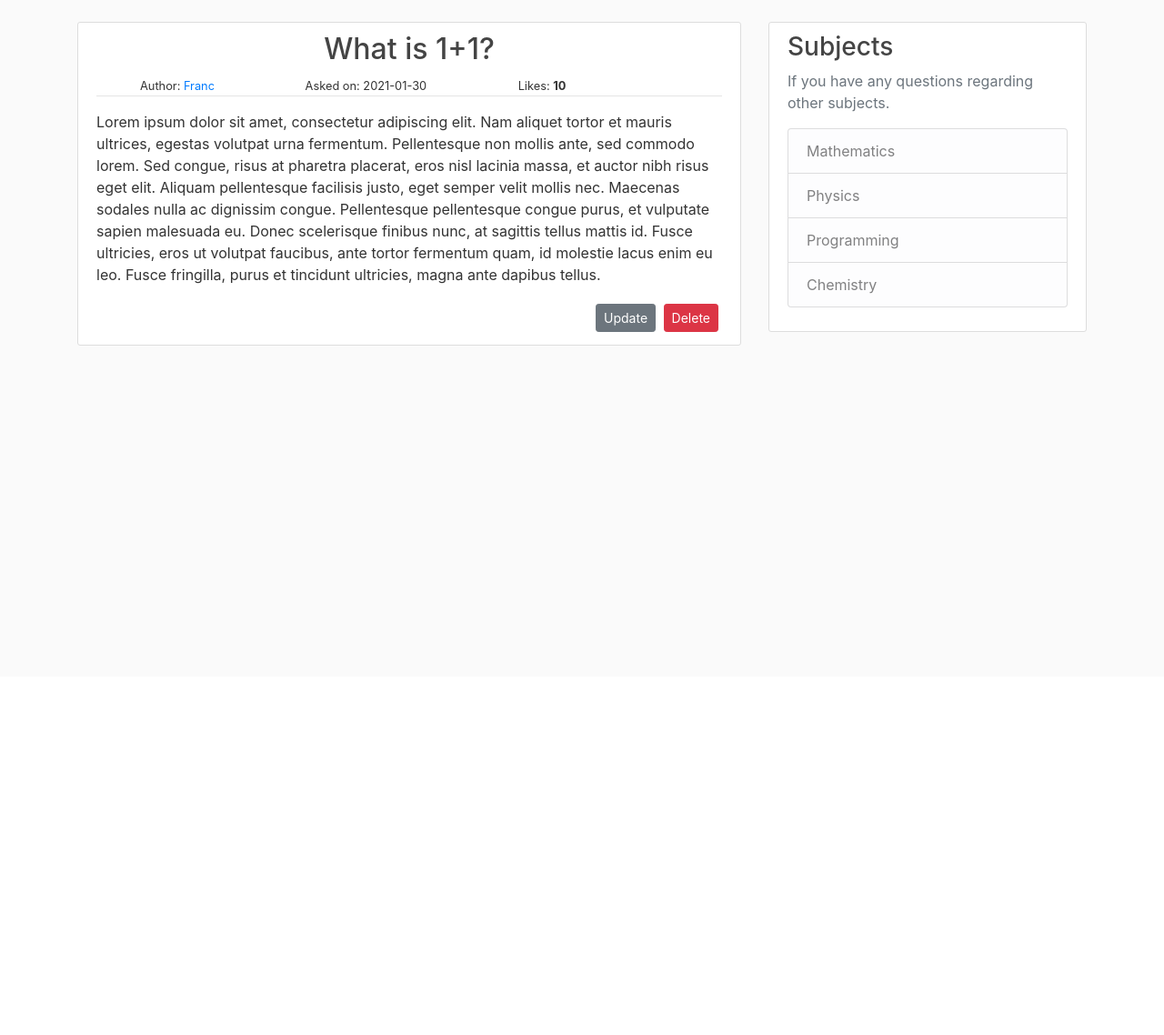
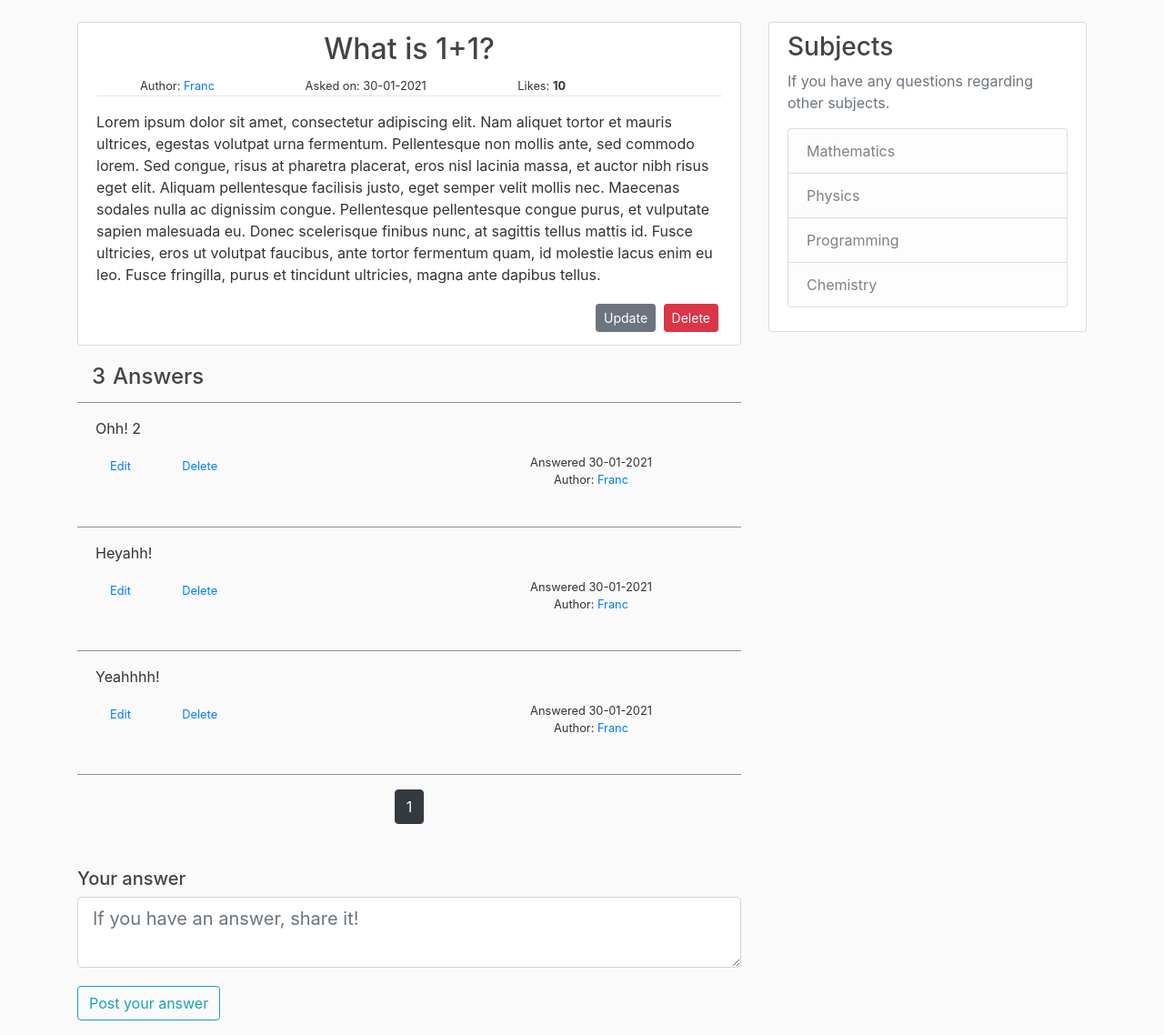
Before and after one commit to UrbanPecoler/vprasalko, a Flask app: page /question/1 in a window 1280 px wide. Shown: the part 56-1194 px from the top of the page at 91% size. Before the commit the page ends 436 px from the top, so only its background shows below. Run offline with Flask 2, Linux system fonts and the light colour scheme; a user stored in the database is signed in; data comes from the database, SQL or seed files in the repository; both versions use the stored data as it was after the commit.

Commit message:
Dodal možnost odgovarjanja na vprašanja

```diff
--- a/application/forms.py
+++ b/application/forms.py
@@ -53,3 +53,7 @@ class QuestionForm(FlaskForm):
                                              message="Question can be a maximum of 50 characters long")], description="test")
     content = StringField("Body", validators=[InputRequired()], widget=TextArea())
     submit = SubmitField("Ask your question")
+
+class AnswerForm(FlaskForm):
+    answer =  StringField("Your answer", validators=[InputRequired()], widget=TextArea())
+    submit = SubmitField("Post your answer")
--- a/application/routes.py
+++ b/application/routes.py
@@ -1,14 +1,15 @@
 from flask import render_template, url_for, flash, redirect, request, abort
 from application import app, db, bcrypt
-from application.forms import RegistrationForm, LoginForm, UpdateProfileForm, QuestionForm
-from application.models import User, Question
+from application.forms import RegistrationForm, LoginForm, UpdateProfileForm, QuestionForm, AnswerForm
+from application.models import User, Question, Answer
 from flask_login import login_user, current_user, logout_user, login_required
 
 
 @app.route("/")
 @app.route("/home")
 def home():
-    questions = Question.query.all()
+    page = request.args.get("page", default=1, type=int)
+    questions = Question.query.order_by(Question.date_posted.desc()).paginate(page=page, per_page=5)
     return render_template("home.html", questions=questions)
 
 @app.route("/login", methods=['GET', 'POST'])
@@ -21,7 +22,7 @@ def login():
             next_page = request.args.get('next')
             return redirect(next_page) if next_page else redirect(url_for('home'))
         else:
-            flash('Something went wrong. Please try again.', 'danger')
+            flash('Username or password are incorrect.', 'danger')
     return render_template("login.html", title="Login", form=form)
 
 @app.route("/register", methods=['GET', 'POST'])
@@ -44,8 +45,9 @@ def logout():
 @app.route("/profile")
 @login_required
 def profile():
-    questions = Question.query.filter_by(author=current_user)
-    return render_template('profile.html', title='Profile', questions=questions)
+    user = User.query.filter_by(username=current_user).first_or_404()
+    questions = Question.query.filter_by(author=user)
+    return render_template('profile.html', title='Profile', questions=questions, user=user)
 
 @app.route("/edit_profile", methods=['GET', 'POST'])
 @login_required
@@ -79,10 +81,22 @@ def new_question():
     return render_template('create_question.html', title='New Question',
                            form=form, legend='New Question')
 
-@app.route("/question/<int:question_id>")
+@app.route("/question/<int:question_id>", methods=['GET', 'POST'])
 def question_post(question_id):
     question = Question.query.get_or_404(question_id)
-    return render_template('question.html', title="Question", question=question)
+    page = request.args.get("page", default=1, type=int)
+    answers = Answer.query.filter_by(question_id=question.id).order_by(Answer.date_posted.desc()).paginate(page=page, per_page=3)
+    question.views += 1
+    db.session.commit()
+    form = AnswerForm()
+    if form.validate_on_submit():
+        answer = Answer(answer=form.answer.data, question_id=question.id, author=current_user)
+        db.session.add(answer)
+        question.num_answers += 1
+        db.session.commit()
+        flash('You have answered a question!', 'success')
+        return redirect(request.url)
+    return render_template('question.html', title="Question", question=question, form=form, answers=answers)
 
 @app.route("/question/<int:question_id>/update", methods=['GET', 'POST'])
 @login_required
@@ -96,7 +110,7 @@ def update_question(question_id):
         question.content = form.content.data
         db.session.commit()
         flash('Your question has been updated!', 'success')
-        return redirect(url_for('question', question_id=question_id))
+        return redirect(url_for('new_question', question_id=question_id))
     elif request.method == 'GET':
         form.title.data = question.title
         form.content.data = question.content
@@ -113,3 +127,39 @@ def delete_question(question_id):
     db.session.commit()
     flash('Your question has been deleted!', 'success')
     return redirect(url_for('home'))
+
+@app.route("/question/<int:question_id>/edit_comment/<int:answer_id>", methods=["GET", "POST"])
+@login_required
+def edit_answer(question_id, answer_id):
+    question = Question.query.get_or_404(question_id)
+    answer = Answer.query.get_or_404(answer_id)
+    if answer.author != current_user:
+        abort(403)
+    form = AnswerForm()
+    if form.validate_on_submit():
+        answer.answer = form.answer.data
+        db.session.commit()
+        flash('Your answer has been updated!', 'success')
+        return redirect(url_for('question_post', question_id=question_id))
+    elif request.method == 'GET':
+        form.answer.data = answer.answer
+    return render_template("edit_answer.html", title="Edit answer", form=form, question=question)
+
+@app.route("/question/<int:question_id>/delete/<int:answer_id>", methods=['POST'])
+@login_required
+def delete_answer(question_id, answer_id):
+    question = Question.query.get_or_404(question_id)
+    answer = Answer.query.get_or_404(answer_id)
+    if answer.author != current_user:
+        abort(403)
+    db.session.delete(answer)
+    db.session.commit()
+    flash('Your answer has been deleted!', 'success')
+    return redirect(url_for('question_post', question_id=question_id))
+
+@app.route("/user/<string:username>")
+def user_profile(username):
+    page = request.args.get('page', 1, type=int)
+    user = User.query.filter_by(username=username).first_or_404()
+    questions = Question.query.filter_by(author=user).order_by(Question.date_posted.desc()).paginate(page=page, per_page=3)
+    return render_template('profile.html', questions=questions, user=user)
--- a/application/static/style.css
+++ b/application/static/style.css
@@ -98,7 +98,7 @@ h1, h2, h3, h4, h5, h6 {
 
 /* Dropdown menu */
 .dropdown-menu {
-  background-color: #4b555c;;
+  background-color: #4b555c;
 }
 
 .copy {
@@ -158,3 +158,29 @@ h1, h2, h3, h4, h5, h6 {
   font-size: xx-large;
   text-align: center;
 }
+
+/* Page buttons */
+.page-align {
+  text-align: center;
+}
+
+
+/* Answer */
+.answer-title{
+  margin-left: 100px;
+}
+
+.answer {
+  padding-left: 20px;
+  padding-right: 20px;
+  padding-bottom: 20px;
+}
+
+.answer-author {
+  text-align: center;
+}
+
+.answer-line {
+  background-color: rgb(161, 161, 161);
+  margin-top: 5px;
+}
--- a/application/templates/layout.html
+++ b/application/templates/layout.html
@@ -37,10 +37,10 @@
                             <a class="nav-item nav-link ask" href="{{ url_for('new_question') }}">Ask a Question</a>
                             <div class="dropdown">
                                 <a href="#" class="dropdown-toggle nav-item nav-link" data-toggle="dropdown">Account <b class="caret"></b></a>
-                                <ul class="dropdown-menu">
+                                <ul class="dropdown-menu dropdown-menu-right">
                                     <li class="copy">Account</li>
                                     <hr class="dropdown-line">
-                                    <li><a class=" nav-item nav-link" href="{{ url_for('profile') }}">Profile</a></li>
+                                    <li><a class=" nav-item nav-link" href="{{ url_for('user_profile',  username=current_user.username) }}">Profile</a></li>
                                     <li><a class=" nav-item nav-link" href="{{ url_for('edit_profile') }}">Edit Profile</a></li>
                                     <li><a class=" nav-item nav-link" href="{{ url_for('logout') }}">Log Out</a></li>
                                 </ul>
--- a/application/templates/question.html
+++ b/application/templates/question.html
@@ -6,7 +6,7 @@
                 <div class="article-metadata">
                     <h1 class="question-title">{{ question.title }}</h1>
                         <small class="ml-5 mr-5">Author: <a class="mr-auto" href="#">{{ question.author.username }}</a> </small>
-                        <small class="mr-5 ml-5">Asked on: {{ question.date_posted.strftime('%Y-%m-%d') }}</small>
+                        <small class="mr-5 ml-5">Asked on: {{ question.date_posted.strftime('%d-%m-%Y') }}</small>
                         <small class="ml-5">Likes: <b>10</b></small>
                     <hr class="title-line">
                 </div>
@@ -19,7 +19,7 @@
                 {% endif %}
             </div>
         </article>
-        <!-- Modal -->
+        <!-- Delete question -->
         <div class="modal fade" id="deleteModal" tabindex="-1" role="dialog" aria-labelledby="deleteModalLabel" aria-hidden="true">
             <div class="modal-dialog" role="document">
                 <div class="modal-content">
@@ -38,6 +38,91 @@
                 </div>
             </div>
         </div>
+
+        <!-- All the answers -->
+        <div class="Forum-title">
+            <span class="row ml-auto">
+                <h4 class="ml-3">{{ answers.total }}</h4>
+                <h4 class="ml-2"> Answers</h4>
+            </span>
+        </div>
+        <hr class="answer-line">
+        {% for answer in answers.items %}
+        <article>
+            <div class="answer">
+                <p class="article-content">{{ answer.answer }}</p>
+                <div class="article-metadata">
+                    <div class="row">
+                        <div class="col-md-6">
+                            {% if answer.author == current_user %}
+                                <small class="mr-5 ml-3"><a href="{{ url_for('edit_answer', question_id=question.id, answer_id=answer.id) }}">Edit</a></small>
+                                <small class="mr-5 ml-1"><a href="#">Delete</a></small>
+                            {% endif %}
+                        </div>
+                        <div class="col-md-6 mr-auto">
+                            <div class="answer-author">
+                                <ul class="answer-info">
+                                    <li class="list-group"><small class="mr-5 ml-5">Answered {{ answer.date_posted.strftime('%d-%m-%Y') }}</small></li>
+                                    <li class="list-group"><small class="ml-5 mr-5">Author: <a class="mr-auto" href="#">{{ answer.author.username }}</a> </small></li>
+                                </ul>
+                            </div>
+                        </div>
+                    </div>
+                </div>
+            </div>
+            <hr class="answer-line">
+        </article>
+        {% endfor %}
+        <div class="page-align">
+            {% for page_num in answers.iter_pages(left_edge=1, right_edge=1, left_current=1, right_current=2) %}
+                {% if page_num %}
+                    {% if answers.page == page_num %}
+                        <a class="btn btn-dark mb-4" href="{{ url_for('question_post', question_id=question.id, page=page_num) }}">{{ page_num }}</a>
+                    {% else %}
+                        <a class="btn btn-outline-dark mb-4" href="{{ url_for('question_post', question_id=question.id, page=page_num) }}">{{ page_num }}</a>
+                    {% endif %}
+                {% else %}
+                    ...
+                {% endif %}
+            {% endfor %}
+        </div>
+
+
+
+
+
+
+
+
+
+
+
+
+        <!-- Type out the answer -->
+        {% if current_user.is_authenticated %}
+            <form method="POST" action="" enctype="multipart/form-data">
+                {{ form.hidden_tag() }}
+                <fieldset class="form-group mb-1">
+                    <div class="form-group">
+                        <h5 class="mb-0 mt-4">{{ form.answer.label(class="form-control-label ") }}</h4>
+                        {% if form.answer.errors %}
+                            {{ form.answer(class="form-control form-control-lg is-invalid") }}
+                            <div class="invalid-feedback">
+                                {% for error in form.answer.errors %}
+                                    <span>{{ error }}</span>
+                                {% endfor %}
+                            </div>
+                        {% else %}
+                            {{ form.answer(class="form-control form-control-lg", placeholder="If you have an answer, share it!") }}
+                        {% endif %}
+                    </div>
+                </fieldset>
+                <div class="form-group">
+                    {{ form.submit(class="btn btn-outline-info") }}
+                </div>
+            </form>
+        {% endif %}
+
     </div>
     {% include "sidebar.html" %}
 {% endblock content %}
```
Also changed, not shown: application/models.py (+21 -0 lines), application/templates/edit_answer.html (added, +44 -0 lines), application/templates/home.html (+18 -5 lines), application/templates/profile.html (+23 -6 lines), application/site.db.
